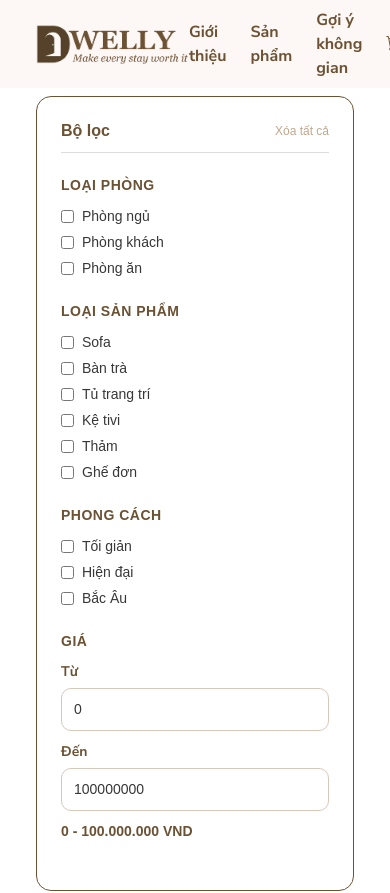
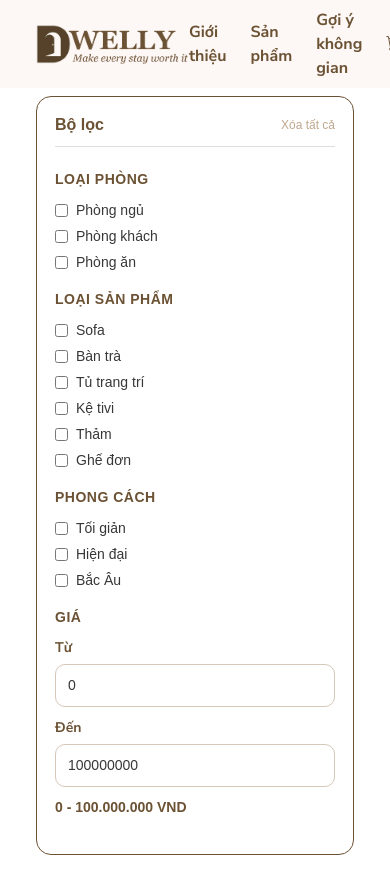
Before and after one commit to ZanDo1906/DWELLY, an Angular app in the folder client/: page /product-list in a window 390 px wide. Shown: the top 893 px of the page. Built offline with nearby package versions, Linux system fonts and the light colour scheme; no server answers.

Commit message:
Update sidebar filter

```diff
--- a/client/src/app/pages/product/product-list/product-list.css
+++ b/client/src/app/pages/product/product-list/product-list.css
@@ -18,14 +18,34 @@
   align-items: flex-start;
 }
 
+.filter-sidebar-column {
+  align-self: stretch;
+}
+
 /* ===== FILTER SIDEBAR ===== */
 .filter-sidebar {
   border: 1px solid #6c5234;
   border-radius: 15px;
-  padding: 24px;
+  padding: 18px;
   position: sticky;
   top: 100px;
+  max-height: calc(100vh - 120px);
+  overflow-y: auto;
+  overflow-x: hidden;
   height: fit-content;
+}
+
+.filter-sidebar::-webkit-scrollbar {
+  width: 6px;
+}
+
+.filter-sidebar::-webkit-scrollbar-thumb {
+  background: #c0a78e;
+  border-radius: 999px;
+}
+
+.filter-sidebar::-webkit-scrollbar-track {
+  background: transparent;
 }
 
 .filter-header {
@@ -59,7 +79,7 @@
 
 /* FILTER GROUP */
 .filter-group {
-  margin-bottom: 24px;
+  margin-bottom: 18px;
 }
 
 .filter-title {
@@ -498,12 +518,20 @@
 }
 
 @media (max-width: 768px) {
+  .filter-sidebar-column {
+    align-self: auto;
+  }
+
   .product-grid {
     grid-template-columns: repeat(2, 1fr);
     gap: 20px;
   }
 
   .filter-sidebar {
+    position: static;
+    top: auto;
+    max-height: none;
+    overflow: visible;
     margin-bottom: 32px;
   }
 
--- a/client/src/app/pages/product/product-list/product-list.html
+++ b/client/src/app/pages/product/product-list/product-list.html
@@ -6,7 +6,7 @@
         <div class="row g-4">
 
           <!-- FILTER SIDEBAR -->
-          <div class="col-lg-3">
+          <div class="col-lg-3 filter-sidebar-column">
             <div class="filter-sidebar">
 
               <!-- FILTER HEADER WITH CLEAR -->
```
